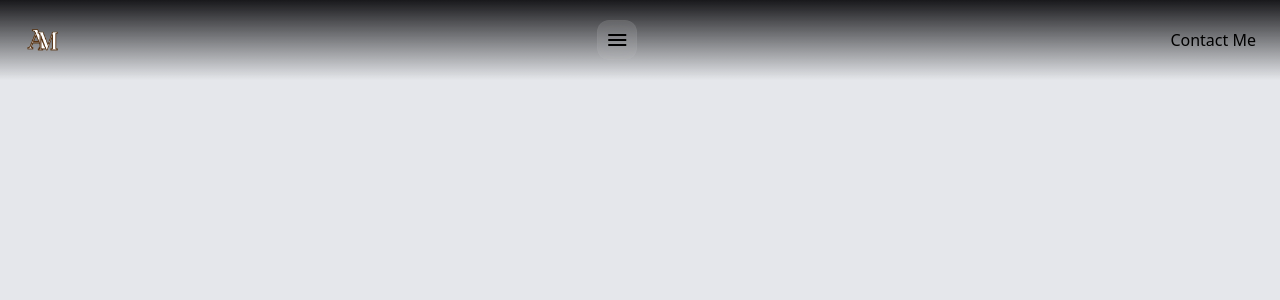
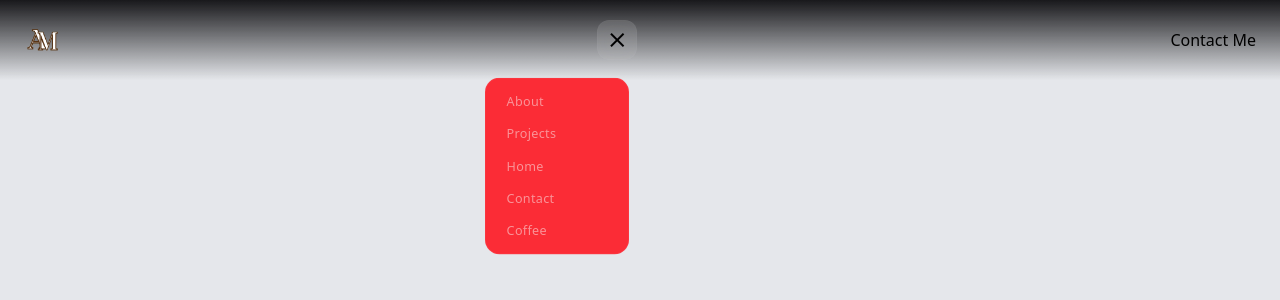
Before and after one commit to AyaanM/Portfolio, a React (Vite) app: page / in a window 1280 px wide. Shown: the top 300 px of the page. Built offline with nearby package versions, Linux system fonts and the light colour scheme.

Commit message:
fixed nav toggles

```diff
--- a/src/components/header.jsx
+++ b/src/components/header.jsx
@@ -6,7 +6,7 @@ import Navbar from "./navbar";
 
 
 const Header = () => {
-    const [navOpen, setNavOpen] = useState(false);
+    const [navOpen, setNavOpen] = useState(true);
 
     return (
       <header className="fixed top-0 left-0 w-full h-20 flex items-center z-40 bg-gradient-to-b from-zinc-900 to-zinc-900/0">
--- a/src/components/navbar.jsx
+++ b/src/components/navbar.jsx
@@ -37,7 +37,8 @@ const navbar = ({navOpen}) => {
     ];
 
     return (
-        <nav className={'navbar' + (navOpen ? 'active': '')}> {
+        <nav className={'navbar ' + (navOpen ? 'active' : '')}>
+        {
             navItems.map(({label, link, className, ref}, key) => (
             <a
             href={link}
--- a/src/index.css
+++ b/src/index.css
@@ -18,12 +18,13 @@ body {
 
 /* navbar */
 .navbar {
-  @apply absolute top-full mt-2 right-0 min-w-40 p-2 bg-zinc-50/10 rounded-2xl ring-inset ring-1 ring-zinc-50 scale-90 isolate blur-sm opacity-0 invisible transition-[opacity,transform,filter]
+  @apply absolute top-full mt-2 right-0 min-w-40 p-2 bg-zinc-50/10 rounded-2xl ring-inset ring-1 ring-zinc-50/5 scale-90 opacity-0 isolate invisible transition-all duration-200;
 }
 
 .navbar.active {
-  @apply opacity-100 scale-100 blur-xs visible
+  @apply bg-red-500 opacity-100 visible;
 }
+
 
 .nav-link {
   @apply grid items-center h-9 px-4 text-sm font-medium tracking-wide text-zinc-50/50 hover:text-zinc-50 transition-colors
```
Lines whose indentation alone changed are shown as unchanged.
